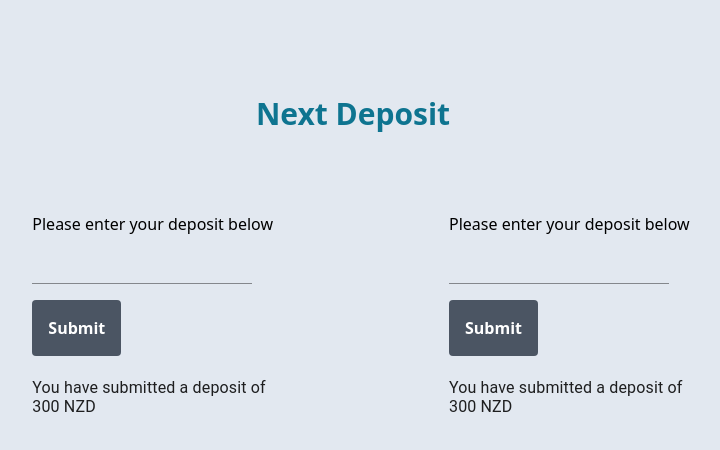
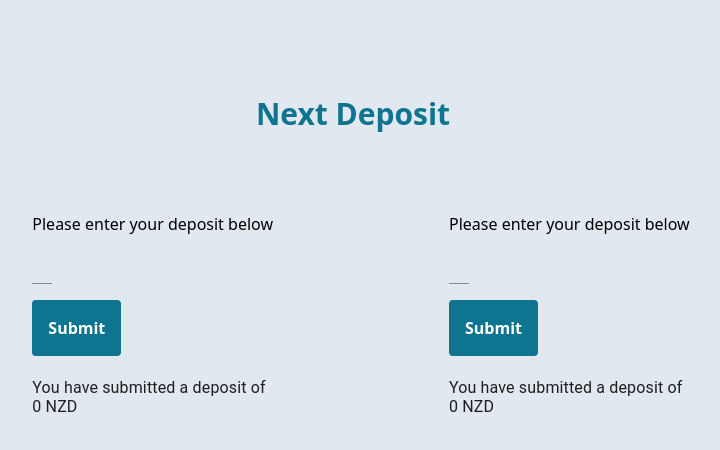
Before and after one commit to dennis-nilsson8705/nextdeposit, a Next.js app: page / in a window 1280 px wide. Shown: the top 450 px of the page, without its empty margins (287-1007 px from the left). Built offline with nearby package versions, Linux system fonts and the light colour scheme.

Commit message:
dispatch redux actions and cleanup css

```diff
--- a/components/depositInput.tsx
+++ b/components/depositInput.tsx
@@ -1,12 +1,25 @@
 import { TextField } from '@material-ui/core';
 import React, { useState } from 'react';
-export type DepositInputProps = {
-  handleChange: any;
-};
+import { useDispatch } from 'react-redux';
+import { setCurrentAmount } from '../redux/depositSlice';
+import store from '../redux/store';
 
 const DepositInput = () => {
+  const [amount, setAmount] = useState(0);
+  const dispatch = useDispatch();
+
+  const handleChange = (e) => {
+    setAmount(e);
+    dispatch(setCurrentAmount(e));
+  };
+
   return (
-    <TextField className="h-8 pt-4 pb-4 pl-4 pr-4 font-bold rounded "></TextField>
+    <TextField
+      className="pt-4 pb-4 pl-4 pr-4 font-bold bg max-w-5"
+      onChange={(e) => {
+        handleChange(e.target.value);
+      }}
+    ></TextField>
   );
 };
 
--- a/components/depositResult.tsx
+++ b/components/depositResult.tsx
@@ -1,7 +1,11 @@
 import React from 'react';
 import TextField from '@material-ui/core/TextField';
+import { useSelector } from 'react-redux';
+import store from '../redux/store';
 
 export const DepositResult = () => {
+  const totalAmount = useSelector(() => store.getState().deposits.totalAmount);
+
   return (
     <TextField
       disabled={false}
@@ -10,7 +14,7 @@ export const DepositResult = () => {
       InputProps={{
         disableUnderline: true
       }}
-      value={'You have submitted a deposit of 300 NZD'}
+      value={`You have submitted a deposit of ${totalAmount} NZD`}
     ></TextField>
   );
 };
--- a/components/depositbutton.tsx
+++ b/components/depositbutton.tsx
@@ -1,21 +1,38 @@
 import React, { useState } from 'react';
 import { useDispatch } from 'react-redux';
-import { setTotalDepositAmount } from '../redux/depositSlice';
+import { setDepositAmount } from '../redux/depositSlice';
 import store from '../redux/store';
 
 const DepositButton = () => {
   const [title, setTitle] = useState('Submit');
+  const [isEnabled, setIsEnabled] = useState(false);
   const dispatch = useDispatch();
+
   function handleClick() {
     const currentState = store.getState();
-    const addTodo = dispatch(setTotalDepositAmount(3));
-    title === 'Submit' && setTitle('Success');
+    const amount = currentState.deposits.currentAmount;
+    // console.log(currentState.deposits.currentAmount);
+
+    // console.log(currentState.deposits.totalAmount);
+
+    dispatch(setDepositAmount(amount));
+
+    if (title === 'Submit') {
+      setTitle('Success');
+      setIsEnabled(true);
+    } else {
+      setTitle('Submit');
+      setIsEnabled(false);
+    }
   }
+
   return (
     <button
-      className="pt-4 pb-4 pl-4 pr-4 font-bold text-white bg-gray-600 rounded hover:bg-blue-700"
-      onClick={handleClick}
-      // disabled={title === 'Success'}
+      className="pt-4 pb-4 pl-4 pr-4 font-bold text-white rounded bg-cyan-700 hover:bg-gray-700"
+      onClick={() => {
+        handleClick();
+      }}
+      disabled={isEnabled}
     >
       {title}
     </button>
--- a/package.json
+++ b/package.json
@@ -20,11 +20,14 @@
     "autoprefixer": "^10.4.13",
     "eslint": "8.31.0",
     "eslint-config-next": "13.1.1",
+    "install": "^0.13.0",
     "next": "13.1.1",
     "postcss": "^8.4.21",
     "react": "18.2.0",
     "react-dom": "18.2.0",
     "react-redux": "^8.0.5",
+    "redux-observable": "^2.0.0",
+    "rxjs": "^7.8.0",
     "tailwindcss": "^3.2.4",
     "typescript": "4.9.4"
   },
--- a/redux/depositSlice.ts
+++ b/redux/depositSlice.ts
@@ -1,24 +1,31 @@
 import type { PayloadAction } from '@reduxjs/toolkit';
 import { createSlice } from '@reduxjs/toolkit';
+import { AppRootState } from './rootReducer';
 
 type depositState = {
   totalAmount: number;
+  currentAmount: number;
 };
 
 const initialState: depositState = {
-  totalAmount: 0
+  totalAmount: 0,
+  currentAmount: 0
 };
 
 export const depositSlice = createSlice({
   name: 'deposit',
   initialState,
   reducers: {
-    setTotalDepositAmount: (state: any, action: PayloadAction<number>) => {
-      state.totalAmount = state.totalAmount + action.payload;
+    setDepositAmount: (state, action: PayloadAction<number>) => {
+      const newVal = parseInt((state.totalAmount + action.payload).toString());
+      state.totalAmount = newVal;
+    },
+    setCurrentAmount: (state, action: PayloadAction<number>) => {
+      state.currentAmount = action.payload;
     }
   }
 });
 
-export const { setTotalDepositAmount } = depositSlice.actions;
+export const { setDepositAmount, setCurrentAmount } = depositSlice.actions;
 
 export default depositSlice.reducer;
--- a/redux/rootReducer.ts
+++ b/redux/rootReducer.ts
@@ -1,9 +1,11 @@
 import depositSlice from './depositSlice';
+import store from './store';
 
 const rootReducer = () => {
   return {
-    allProduct: depositSlice
+    deposits: depositSlice
   };
 };
 
 export default rootReducer;
+export type AppRootState = ReturnType<typeof store.getState>;
--- a/styles/globals.css
+++ b/styles/globals.css
@@ -1,75 +1,3 @@
 @tailwind components;
 @tailwind base;
 @tailwind utilities;
-
-:root {
-  --max-width: 1100px;
-  --border-radius: 12px;
-  --font-mono: ui-monospace, Menlo, Monaco, 'Cascadia Mono', 'Segoe UI Mono',
-    'Roboto Mono', 'Oxygen Mono', 'Ubuntu Monospace', 'Source Code Pro',
-    'Fira Mono', 'Droid Sans Mono', 'Courier New', monospace;
-
-  --foreground-rgb: 0, 0, 0;
-  --background-start-rgb: 214, 219, 220;
-  --background-end-rgb: 255, 255, 255;
-
-  --callout-rgb: 238, 240, 241;
-  --callout-border-rgb: 172, 175, 176;
-  --card-rgb: 180, 185, 188;
-  --card-border-rgb: 131, 134, 135;
-}
-
-@media (prefers-color-scheme: dark) {
-  :root {
-    --foreground-rgb: 255, 255, 255;
-    --background-start-rgb: 0, 0, 0;
-    --background-end-rgb: 0, 0, 0;
-
-    --primary-glow: radial-gradient(rgba(1, 65, 255, 0.4), rgba(1, 65, 255, 0));
-    --secondary-glow: linear-gradient(
-      to bottom right,
-      rgba(1, 65, 255, 0),
-      rgba(1, 65, 255, 0),
-      rgba(1, 65, 255, 0.3)
-    );
-
-    --tile-start-rgb: 2, 13, 46;
-    --tile-end-rgb: 2, 5, 19;
-    --tile-border: conic-gradient(
-      #ffffff80,
-      #ffffff40,
-      #ffffff30,
-      #ffffff20,
-      #ffffff10,
-      #ffffff10,
-      #ffffff80
-    );
-
-    --callout-rgb: 20, 20, 20;
-    --callout-border-rgb: 108, 108, 108;
-    --card-rgb: 100, 100, 100;
-    --card-border-rgb: 200, 200, 200;
-  }
-}
-
-* {
-  box-sizing: border-box;
-  padding: 0;
-  margin: 0;
-}
-
-html,
-body {
-  max-width: 100vw;
-  overflow-x: hidden;
-}
-
-body {
-  color: rgb(var(--foreground-rgb));
-  background: linear-gradient(
-      to bottom,
-      transparent,
-      rgb(var(--background-end-rgb))
-    )
-    rgb(var(--background-start-rgb));
-}
```
Also changed, not shown: 1 other file (tests, documents, lock files or other folders).
